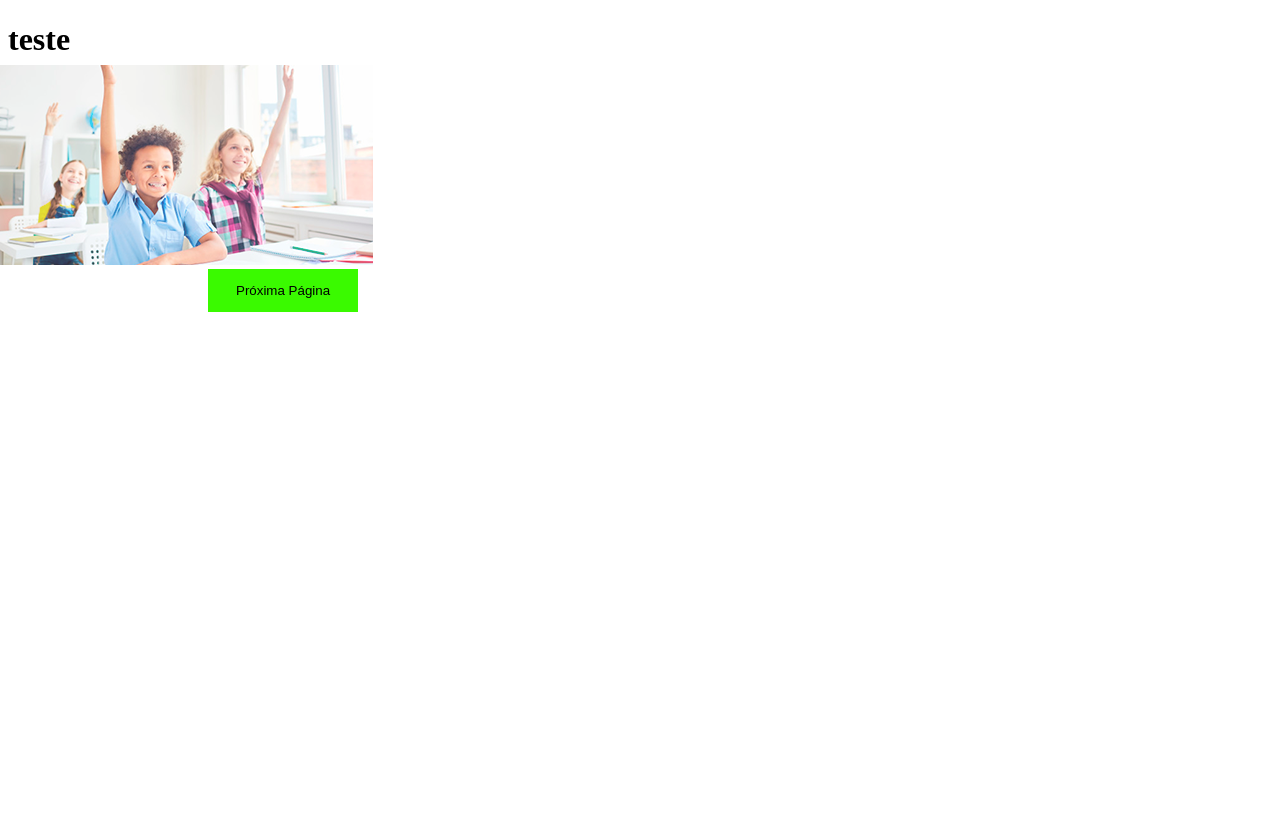
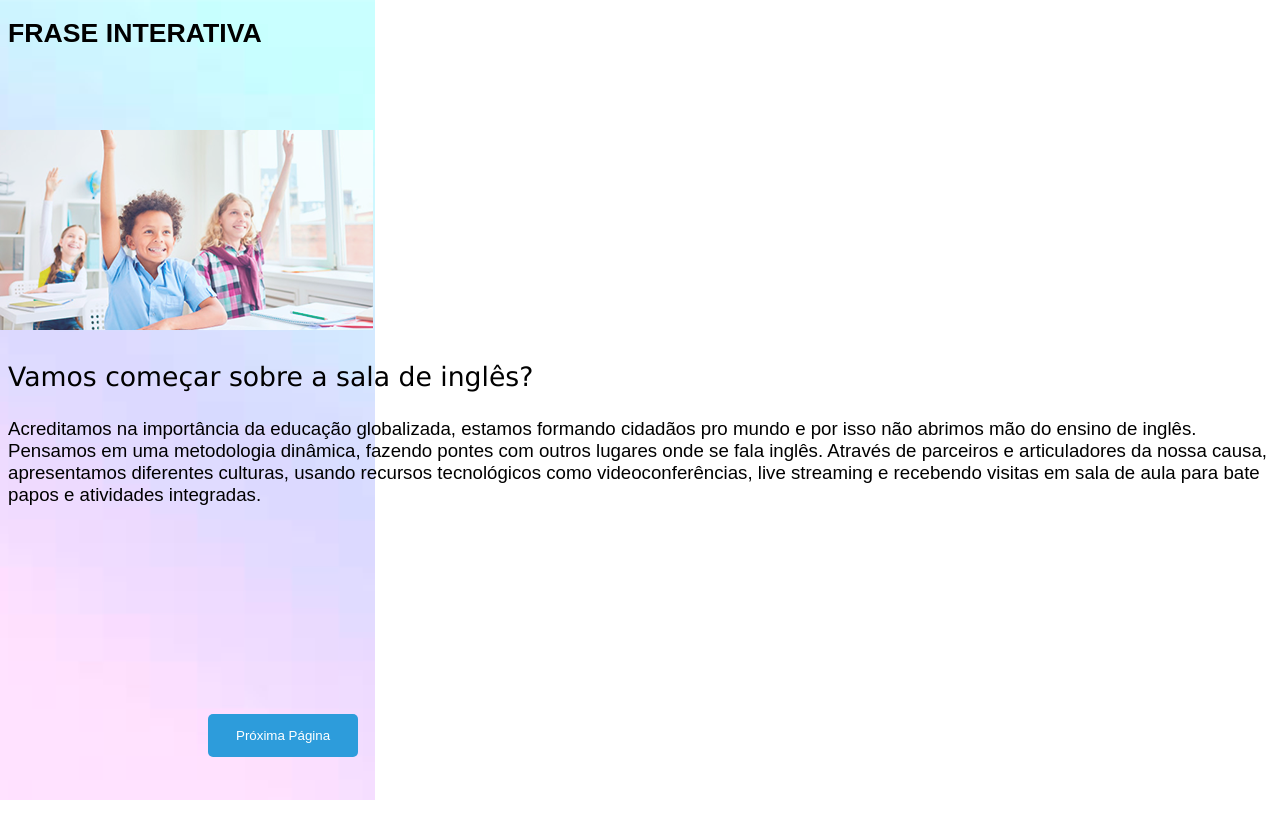
Before and after one commit to clamuflage/cavSite, a plain HTML site: page pagina2/pagina2.html in a window 1280 px wide. After the commit the page ends 800 px from the top, so only its background shows below. Drawn offline with Linux system fonts and the light colour scheme.

Commit message:
sala 2 semi completa sem a frase interativa

```diff
--- a/pagina2/pagina2.css
+++ b/pagina2/pagina2.css
@@ -1,9 +1,13 @@
 body{
-    height: 812px;
-    width: 375px;
+    background-image: url(../artes/background.png);
+    background-repeat: no-repeat;
+    height:auto;
+    width: auto;
 }
 
 div#frase-interativa{
+    font-size: 10pt;
+    font-family: sans-serif;
     height:3%;
     width: auto;
 }
@@ -15,15 +19,22 @@ img#sala1{
     opacity: 80%;
 }
 
-div#texto0sala1{
-    height: 30%;
-    width: auto;
+div#texto-sala1{
+    font-family:sans-serif;
+    font-size: 14pt
 }
 
 button#botao-proxima {
     border: none;
     margin-left: 200px;
-    background-color: rgb(58, 250, 0);
+    background-color: #2D9CDB;
+    color: white;
+    border-radius: 5px;
     padding: 14px 28px;
     cursor: pointer;
-  }
+    margin-top: 15%;
+}
+.titulo-texto-ingles{
+      font-size: 20pt;
+      font-family:Verdana ;
+}
--- a/pagina2/pagina2.html
+++ b/pagina2/pagina2.html
@@ -8,15 +8,22 @@
 </head>
 <body>
     <div id="frase-interativa">
-        <h1>teste</h1>
+        <h1>FRASE INTERATIVA</h1>
     </div>
 
     <div id="foto-da-sala1" class="img">
         <img id="sala1" src="../artes/sala1.png" alt="foto-da-sala1">
     </div>
 
-    <div id="texto-sala1"> <!-- texto sobre a sala em JS-->
+    <div>
+        <p class="titulo-texto-ingles">Vamos começar sobre a sala de inglês?</p>
 
+    </div>
+
+    <div id="texto-sala1">
+        <p>
+            Acreditamos na importância da educação globalizada, estamos formando cidadãos pro mundo e por isso não abrimos mão do ensino de inglês. Pensamos em uma metodologia dinâmica, fazendo pontes com outros lugares onde se fala inglês. Através de parceiros e articuladores da nossa causa, apresentamos diferentes culturas, usando recursos tecnológicos como videoconferências, live streaming e recebendo visitas em sala de aula para bate papos e atividades integradas.
+        </p>
     </div>
 
      <a href="">
```
